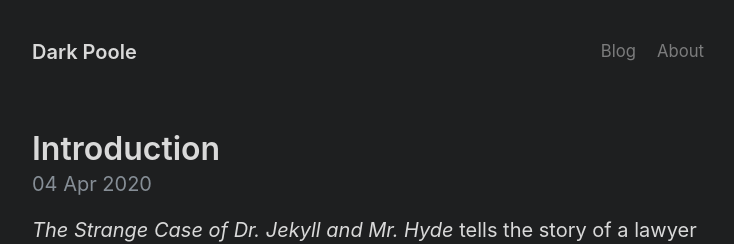
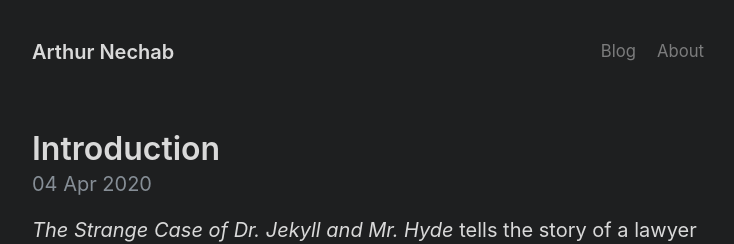
Before and after one commit to arthur-nechab/portfolio, a Jekyll site: the page built from index.html, in a window 1280 px wide. Shown: the top 244 px of the page, without its empty margins (272-1006 px from the left). Built offline with Jekyll 4.4.1, drawn with Linux system fonts in a browser that asks for light colours; the list of posts is cut into pages by our own code.

Commit message:
Update _config.yml

```diff
--- a/_config.yml
+++ b/_config.yml
@@ -1,5 +1,5 @@
 # Setup
-title: Dark Poole
+title: Arthur Nechab
 url: https://getpoole.com
 paginate: 1
 baseurl: ""
```
